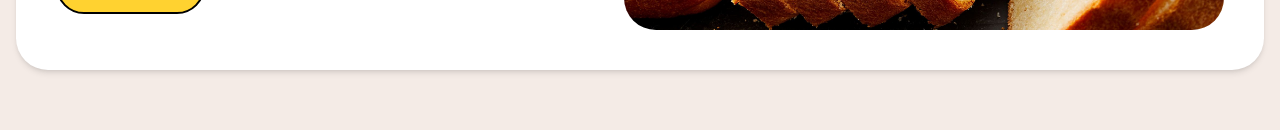
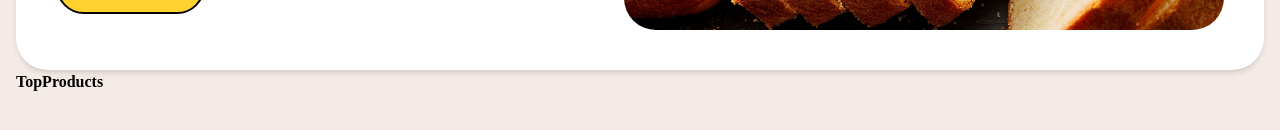
Before and after one commit to muhammadamin16/bakeU, a Next.js app: page / in a window 1280 px wide. Shown: the part 470-600 px from the top of the page. Built offline with nearby package versions, Linux system fonts and the light colour scheme; a web font is replaced by a local one.

Commit message:
created images directory

```diff
--- a/app/(public)/page.tsx
+++ b/app/(public)/page.tsx
@@ -1,9 +1,11 @@
 import Hero from "@/components/layout/hero/page";
+import TopProducts from "@/components/ui/TopProducts";
 
 export default function Home() {
   return (
     <div className="container mx-auto xl:px-4">
       <Hero />
+      <TopProducts />
     </div>
   );
 }
--- a/components/layout/hero/page.tsx
+++ b/components/layout/hero/page.tsx
@@ -33,7 +33,7 @@ export default function Hero() {
           <img
             width={600}
             height={300}
-            src="/hero_photo.jpg"
+            src="/images/hero_photo.jpg"
             className="h-full object-cover"
             alt="hero photo"
           />
--- /dev/null
+++ b/components/ui/TopProducts.tsx
@@ -0,0 +1,3 @@
+export default function TopProducts() {
+  return <div>TopProducts</div>;
+}
```
Also changed, not shown: public/images/baget.webp (added), public/images/hero_photo.jpg (renamed from public/hero_photo.jpg).
